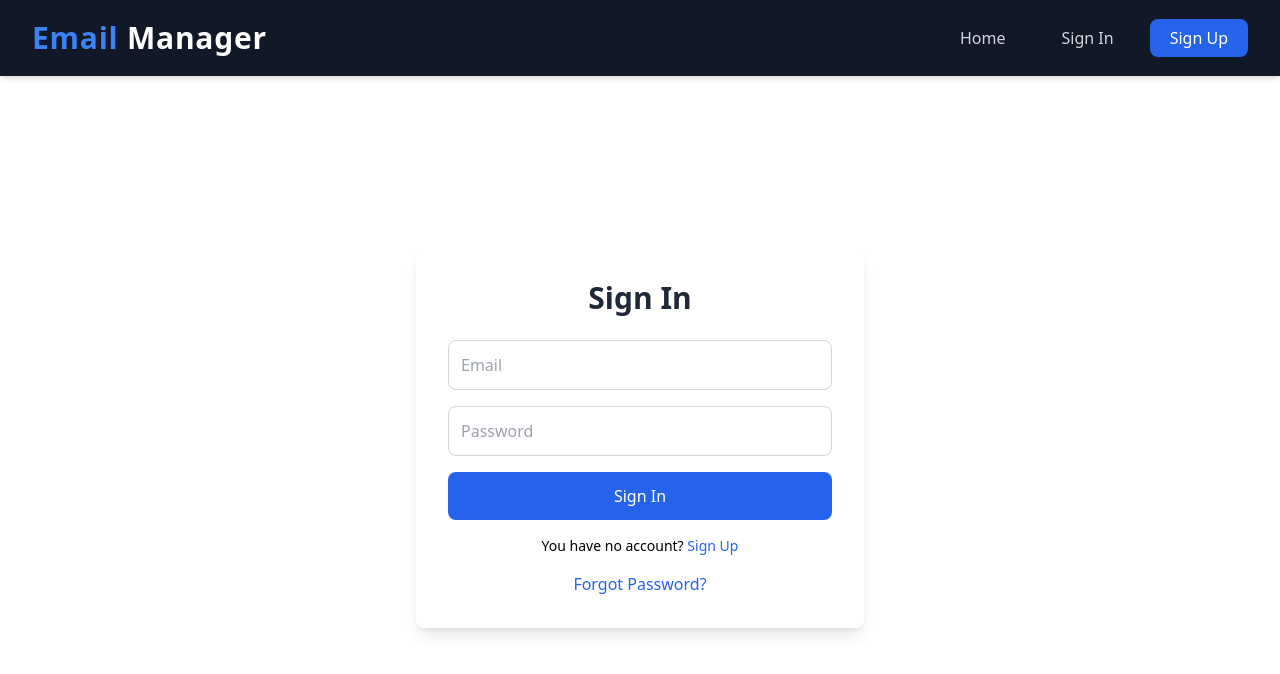
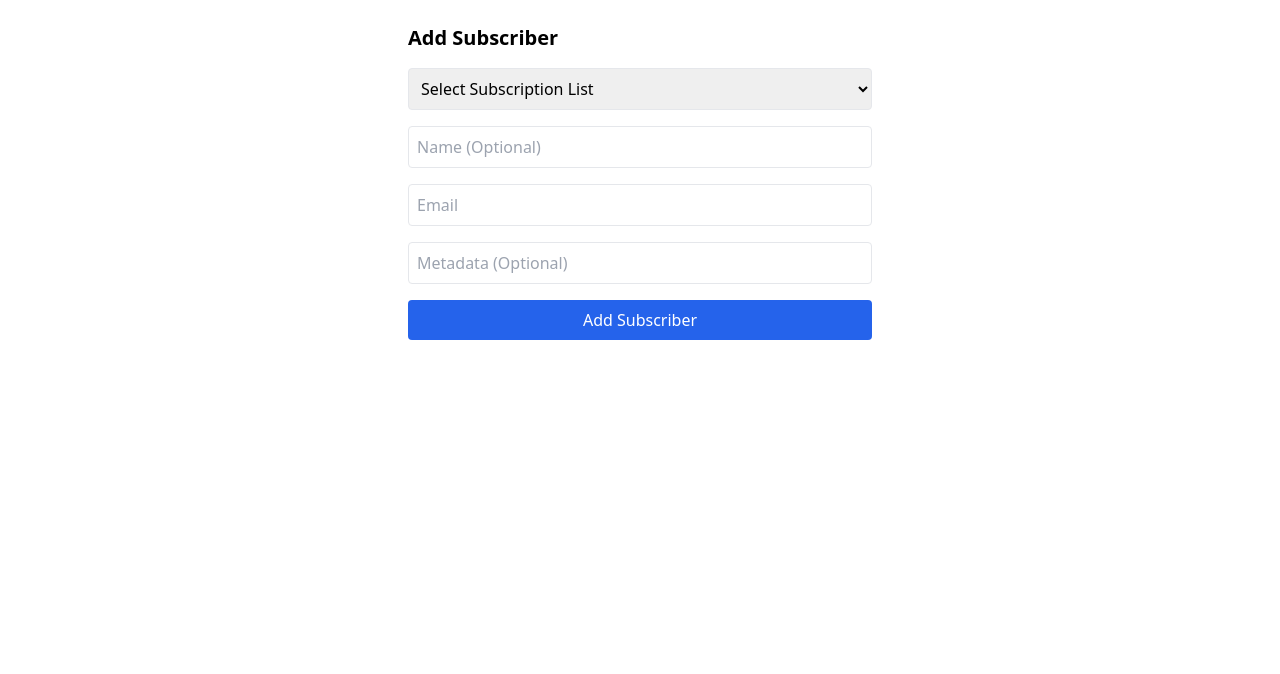
Before and after one commit to ks-brijeshr/email-subscription-management, a React (Vite) app in the folder frontend/: page /admin/add-subscriber in a window 1280 px wide. Shown: the top 674 px of the page. Built offline with nearby package versions, Linux system fonts and the light colour scheme.

Commit message:
add subscriber

```diff
--- a/frontend/src/components/admin/Sidebar.tsx
+++ b/frontend/src/components/admin/Sidebar.tsx
@@ -1,7 +1,7 @@
 import { useState, useEffect } from "react";
 import { Link, useNavigate } from "react-router-dom";
 
-const Sidebar = ({ setIsSidebarOpen }: { setIsSidebarOpen: (open: boolean) => void }) => {
+const Sidebar = ({ setIsSidebarOpen, setShowSubscriberBlocks }: { setIsSidebarOpen: (open: boolean) => void; setShowSubscriberBlocks: (show: boolean) => void }) => {
   const navigate = useNavigate();
   const [showModal, setShowModal] = useState(false);
   const [userName, setUserName] = useState("");
@@ -12,7 +12,7 @@ const Sidebar = ({ setIsSidebarOpen }: { setIsSidebarOpen: (open: boolean) => vo
   }, []);
 
   const handleLogout = () => {
-    setShowModal(false); // Close Modal
+    setShowModal(false);
     localStorage.removeItem("token");
     localStorage.removeItem("user");
     navigate("/login");
@@ -22,12 +22,8 @@ const Sidebar = ({ setIsSidebarOpen }: { setIsSidebarOpen: (open: boolean) => vo
     <>
       {/* Sidebar */}
       <aside className="w-64 bg-gray-900 text-gray-300 h-screen p-5 fixed flex flex-col justify-between shadow-md transition-all duration-300">
-
-        {/* Header Section */}
         <div className="flex justify-between items-center">
           <h2 className="text-lg font-medium">Admin Panel</h2>
-
-          {/* Close Button */}
           <button onClick={() => setIsSidebarOpen(false)} className="p-1 rounded-md hover:bg-gray-700 transition">
             <img src="/close-icon.png" alt="Close" className="w-5 h-5" />
           </button>
@@ -41,14 +37,20 @@ const Sidebar = ({ setIsSidebarOpen }: { setIsSidebarOpen: (open: boolean) => vo
             <img src="/dashboard-icon.png" alt="Dashboard" className="w-5 h-5" />
             <span className="text-sm">Dashboard</span>
           </Link>
+
           <Link to="/admin/subscription-lists" className="flex items-center space-x-2 p-2 rounded-md hover:bg-gray-800 transition">
             <img src="/subscription-list-icon.png" alt="Subscription Lists" className="w-5 h-5" />
             <span className="text-sm">Subscription Lists</span>
           </Link>
-          <Link to="/admin/subscribers" className="flex items-center space-x-2 p-2 rounded-md hover:bg-gray-800 transition">
+
+          <button
+            onClick={() => setShowSubscriberBlocks(true)}
+            className="flex items-center space-x-2 p-2 rounded-md hover:bg-gray-800 transition w-full text-left"
+          >
             <img src="/subscribers-icon.png" alt="Subscribers" className="w-5 h-5" />
             <span className="text-sm">Subscribers</span>
-          </Link>
+          </button>
+
           <Link to="/admin/blacklist" className="flex items-center space-x-2 p-2 rounded-md hover:bg-gray-800 transition">
             <img src="/blacklist-icon.png" alt="Blacklist" className="w-5 h-5" />
             <span className="text-sm">Blacklist</span>
@@ -77,16 +79,10 @@ const Sidebar = ({ setIsSidebarOpen }: { setIsSidebarOpen: (open: boolean) => vo
           <div className="bg-white p-6 rounded-lg shadow-lg w-80 text-center">
             <h3 className="text-lg font-semibold text-gray-800">Are you sure you want to logout?</h3>
             <div className="mt-4 flex justify-center space-x-4">
-              <button
-                onClick={() => setShowModal(false)}
-                className="px-4 py-2 bg-gray-300 text-gray-800 rounded-md hover:bg-gray-400 transition"
-              >
+              <button onClick={() => setShowModal(false)} className="px-4 py-2 bg-gray-300 text-gray-800 rounded-md hover:bg-gray-400 transition">
                 Cancel
               </button>
-              <button
-                onClick={handleLogout}
-                className="px-4 py-2 bg-red-600 text-white rounded-md hover:bg-red-700 transition"
-              >
+              <button onClick={handleLogout} className="px-4 py-2 bg-red-600 text-white rounded-md hover:bg-red-700 transition">
                 Logout
               </button>
             </div>
--- /dev/null
+++ b/frontend/src/pages/admin/AddSubscriber.tsx
@@ -0,0 +1,127 @@
+import { useState, useEffect } from "react";
+import axios from "axios";
+import { useNavigate } from "react-router-dom";
+
+// Define a proper type for Subscription List
+interface SubscriptionList {
+  id: string;
+  name: string;
+}
+
+const AddSubscriber = () => {
+  const [subscriptionLists, setSubscriptionLists] = useState<SubscriptionList[]>([]);
+  const [selectedList, setSelectedList] = useState<string>("");
+  const [name, setName] = useState<string>("");
+  const [email, setEmail] = useState<string>("");
+  const [metadata, setMetadata] = useState<string>("");
+  const navigate = useNavigate();
+
+  useEffect(() => {
+    const fetchSubscriptionLists = async () => {
+      try {
+        const token = localStorage.getItem("token");
+        if (!token) return;
+
+        const response = await axios.get("http://localhost:8000/api/subscription-lists", {
+          headers: { Authorization: `Bearer ${token}` },
+        });
+
+        if (response.data.subscription_lists) {
+          setSubscriptionLists(response.data.subscription_lists);
+        }
+      } catch (error) {
+        console.error("Error fetching subscription lists:", error);
+      }
+    };
+
+    fetchSubscriptionLists();
+  }, []);
+
+  const handleSubmit = async (e: React.FormEvent<HTMLFormElement>) => {
+    e.preventDefault();
+    if (!selectedList || !email) {
+      alert("Please select a subscription list and enter email.");
+      return;
+    }
+
+    try {
+      const token = localStorage.getItem("token");
+
+      //Convert metadata from comma-separated text to an array
+      const formattedMetadata = metadata ? metadata.split(",").map(item => item.trim()) : [];
+
+      console.log("Submitting Data:", { name, email, metadata: formattedMetadata, list_id: selectedList });
+
+      const response = await axios.post(
+        `http://localhost:8000/api/subscriptions/${selectedList}/subscribers`,
+        { name, email, metadata: formattedMetadata }, //Sending metadata as an array
+        { headers: { Authorization: `Bearer ${token}` } }
+      );
+
+      console.log("Subscriber Added Successfully:", response.data);
+      alert("Subscriber added successfully!");
+      navigate("/admin/dashboard");
+    } catch (error: any) {
+      console.error("Error adding subscriber:", error.response?.data || error.message);
+      alert(`Failed to add subscriber: ${error.response?.data?.message || error.message}`);
+    }
+  };
+
+
+
+  return (
+    <div className="p-6 max-w-lg mx-auto">
+      <h2 className="text-xl font-bold mb-4">Add Subscriber</h2>
+      <form onSubmit={handleSubmit} className="space-y-4">
+        {/* Subscription List Dropdown */}
+        <select
+          value={selectedList}
+          onChange={(e) => setSelectedList(e.target.value)}
+          className="w-full p-2 border rounded"
+        >
+          <option value="">Select Subscription List</option>
+          {subscriptionLists.map((list: SubscriptionList) => (
+            <option key={list.id} value={list.id}>
+              {list.name}
+            </option>
+          ))}
+        </select>
+
+        {/* Name Input */}
+        <input
+          type="text"
+          placeholder="Name (Optional)"
+          value={name}
+          onChange={(e) => setName(e.target.value)}
+          className="w-full p-2 border rounded"
+        />
+
+        {/* Email Input */}
+        <input
+          type="email"
+          placeholder="Email"
+          value={email}
+          onChange={(e) => setEmail(e.target.value)}
+          className="w-full p-2 border rounded"
+          required
+        />
+
+        {/* Metadata Input */}
+        <input
+          type="text"
+          placeholder="Metadata (Optional)"
+          value={metadata}
+          onChange={(e) => setMetadata(e.target.value)}
+          className="w-full p-2 border rounded"
+        />
+
+        {/* Submit Button */}
+        <button type="submit" className="bg-blue-600 text-white p-2 rounded w-full">
+          Add Subscriber
+        </button>
+      </form>
+    </div>
+  );
+};
+
+export default AddSubscriber;
--- a/frontend/src/pages/admin/Dashboard.tsx
+++ b/frontend/src/pages/admin/Dashboard.tsx
@@ -1,46 +1,104 @@
+import { useState, useEffect } from "react";
+import { useNavigate } from "react-router-dom";
+import axios from "axios";
 import Sidebar from "../../components/admin/Sidebar";
 import DashboardStats from "../../components/admin/DashboardStats";
 import ActivityLogs from "../../components/admin/ActivityLogs";
 import SubscriberGraph from "../../components/admin/SubscriberGraph";
-import { useState } from "react";
+
+interface SubscriptionList {
+  id: number;
+  name: string;
+}
 
 const Dashboard = () => {
-  const [isSidebarOpen, setIsSidebarOpen] = useState(true); // Sidebar Toggle
+  const [isSidebarOpen, setIsSidebarOpen] = useState(true);
+  const [showSubscriberBlocks, setShowSubscriberBlocks] = useState(false);
+  const [subscriptionLists, setSubscriptionLists] = useState<SubscriptionList[]>([]);
+  const navigate = useNavigate();
+
+  useEffect(() => {
+    const fetchSubscriptionLists = async () => {
+      try {
+        const token = localStorage.getItem("token");
+        if (!token) {
+          console.error("Token missing");
+          return;
+        }
+
+        const response = await axios.get("http://localhost:8000/api/subscription-lists", {
+          headers: { Authorization: `Bearer ${token}` },
+        });
+
+        console.log("API Response:", response.data);
+        setSubscriptionLists(response.data.subscription_lists || []);
+      } catch (error) {
+        console.error("Failed to fetch subscription lists:", error);
+      }
+    };
+
+    fetchSubscriptionLists();
+  }, []);
 
   return (
     <div className="flex">
-      {/* Sidebar (Show/Hide based on state) */}
-      {isSidebarOpen && <Sidebar setIsSidebarOpen={setIsSidebarOpen} />}
+      {isSidebarOpen && (
+        <Sidebar setIsSidebarOpen={setIsSidebarOpen} setShowSubscriberBlocks={setShowSubscriberBlocks} />
+      )}
 
       <main className={`${isSidebarOpen ? "ml-64" : "ml-0"} w-full transition-all duration-300`}>
-        {/* Navbar */}
         <nav className="bg-gray-800 text-white p-5 flex justify-between items-center shadow-md">
-
-          {/* Toggle Admin Panel */}
           <div className="flex items-center space-x-4">
-            {!isSidebarOpen && ( // Show button when sidebar is closed
-              <button
-                onClick={() => setIsSidebarOpen(true)}
-                className="p-2 rounded-md hover:bg-gray-700 transition"
-              >
+            {!isSidebarOpen && (
+              <button onClick={() => setIsSidebarOpen(true)} className="p-2 rounded-md hover:bg-gray-700 transition">
                 <img src="/options-icon.png" alt="Menu" className="w-8 h-8" />
               </button>
             )}
-
             <h1 className="text-2xl font-bold">Admin Dashboard</h1>
           </div>
-
-          {/* Right Side Options (Extra Space for Future Options) */}
-          <div className="flex items-center space-x-4"></div>
         </nav>
 
-        {/* Dashboard Content */}
         <div className="p-6">
           <DashboardStats />
-          <div className="mt-6 grid grid-cols-2 gap-4">
-            <SubscriberGraph />
-            <ActivityLogs />
-          </div>
+          {showSubscriberBlocks ? (
+            <div className="grid grid-cols-2 gap-6 mt-6">
+              {/* Add Subscriber Block */}
+              <div
+                className="p-6 bg-blue-600 text-white rounded-lg shadow-md cursor-pointer hover:bg-blue-700 transition"
+                onClick={() => {
+                  if (subscriptionLists.length > 0) {
+                    navigate("/admin/add-subscriber");
+                  }
+                }}
+              >
+                <h3 className="text-lg font-semibold">Add Subscriber</h3>
+                <p className="text-sm opacity-80">Click to add a new subscriber.</p>
+
+                {/* Show Error Message if No Subscription Lists Exist */}
+                {subscriptionLists.length === 0 && (
+                  <p className="mt-2 p-2 text-black font-semibold bg-yellow-300 rounded">
+                    ⚠️ No subscription lists available. Please create one first.
+                  </p>
+                )}
+              </div>
+
+              {/* View All Subscribers Block */}
+              <div
+                className="p-6 bg-green-600 text-white rounded-lg shadow-md cursor-pointer hover:bg-green-700 transition"
+                onClick={() => navigate("/admin/view-subscribers")}
+              >
+                <h3 className="text-lg font-semibold">View All Subscribers</h3>
+                <p className="text-sm opacity-80">Click to see all subscribers.</p>
+              </div>
+            </div>
+          ) : (
+            <div className="mt-6 grid grid-cols-2 gap-4">
+              <SubscriberGraph />
+              <ActivityLogs />
+            </div>
+          )}
+
+
         </div>
       </main>
     </div>
--- a/frontend/src/routes/AppRoutes.tsx
+++ b/frontend/src/routes/AppRoutes.tsx
@@ -10,6 +10,9 @@ import ProtectedRoute from "../components/ProtectedRoute";
 
 import ForgotPassword from "../pages/ForgotPassword";
 import ResetPassword from "../pages/ResetPassword";
+import AddSubscriber from "../pages/admin/AddSubscriber";
+import Dashboard from "../pages/admin/Dashboard";
+
 
 const AppRoutes = () => {
   const { user } = useUser();  // Access user from context
@@ -38,6 +41,9 @@ const AppRoutes = () => {
         <Route path="/forgot-password" element={<ForgotPassword />} />
         <Route path="/password-reset" element={<ResetPassword />} />
 
+
+        <Route path="/admin/dashboard" element={<Dashboard />} />
+        <Route path="/admin/add-subscriber" element={<AddSubscriber />} />
       </Routes>
     </Router>
   );
```
